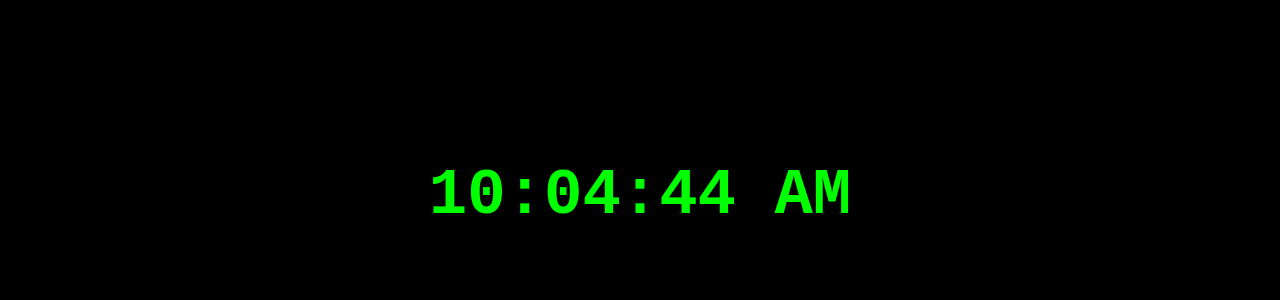
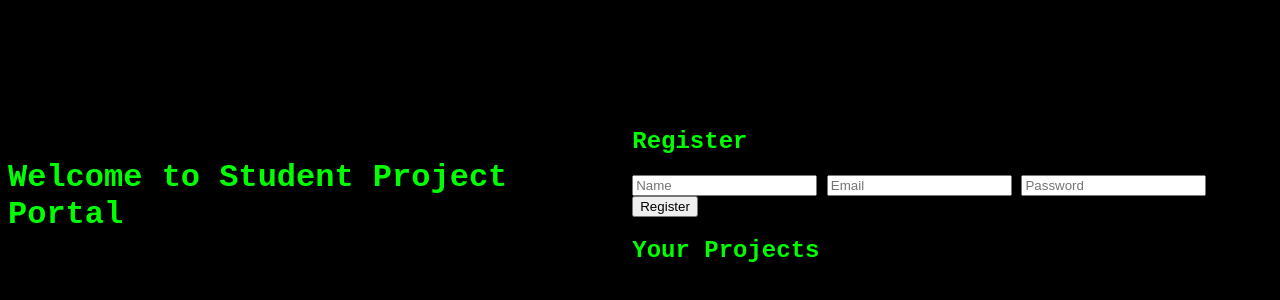
Before and after one commit to Pravallika617/digitalclock, a plain HTML site: page index.html in a window 1280 px wide. Shown: the part 212-512 px from the top of the page. Drawn offline with Linux system fonts and the light colour scheme.

Commit message:
Update index.html

```diff
--- a/index.html
+++ b/index.html
@@ -1,15 +1,32 @@
 <!DOCTYPE html>
 <html lang="en">
 <head>
-  <meta charset="UTF-8">
-  <meta name="viewport" content="width=device-width, initial-scale=1.0">
-  <title>Digital Clock</title>
-  <link rel="stylesheet" href="style.css">
+    <meta charset="UTF-8">
+    <title>Student Project Portal</title>
+    <link rel="stylesheet" href="style.css">
 </head>
 <body>
-  <div class="clock">
-    <h1 id="time"></h1>
-  </div>
-  <script src="script.js"></script>
+    <header>
+        <h1>Welcome to Student Project Portal</h1>
+    </header>
+
+    <main>
+        <section id="register">
+            <h2>Register</h2>
+            <form id="registerForm">
+                <input type="text" id="name" placeholder="Name" required>
+                <input type="email" id="email" placeholder="Email" required>
+                <input type="password" id="password" placeholder="Password" required>
+                <button type="submit">Register</button>
+            </form>
+        </section>
+
+        <section id="projects">
+            <h2>Your Projects</h2>
+            <ul id="projectList"></ul>
+        </section>
+    </main>
+
+    <script src="script.js"></script>
 </body>
 </html>
```
